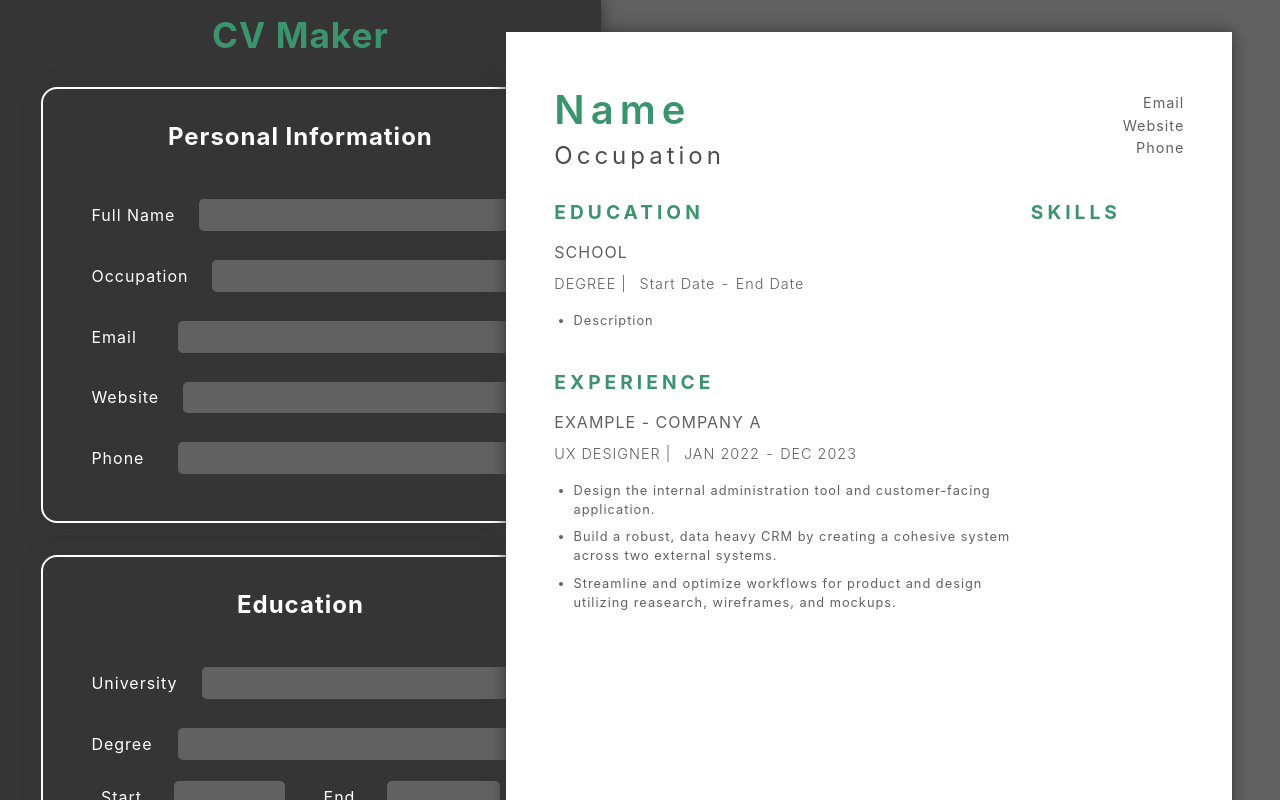
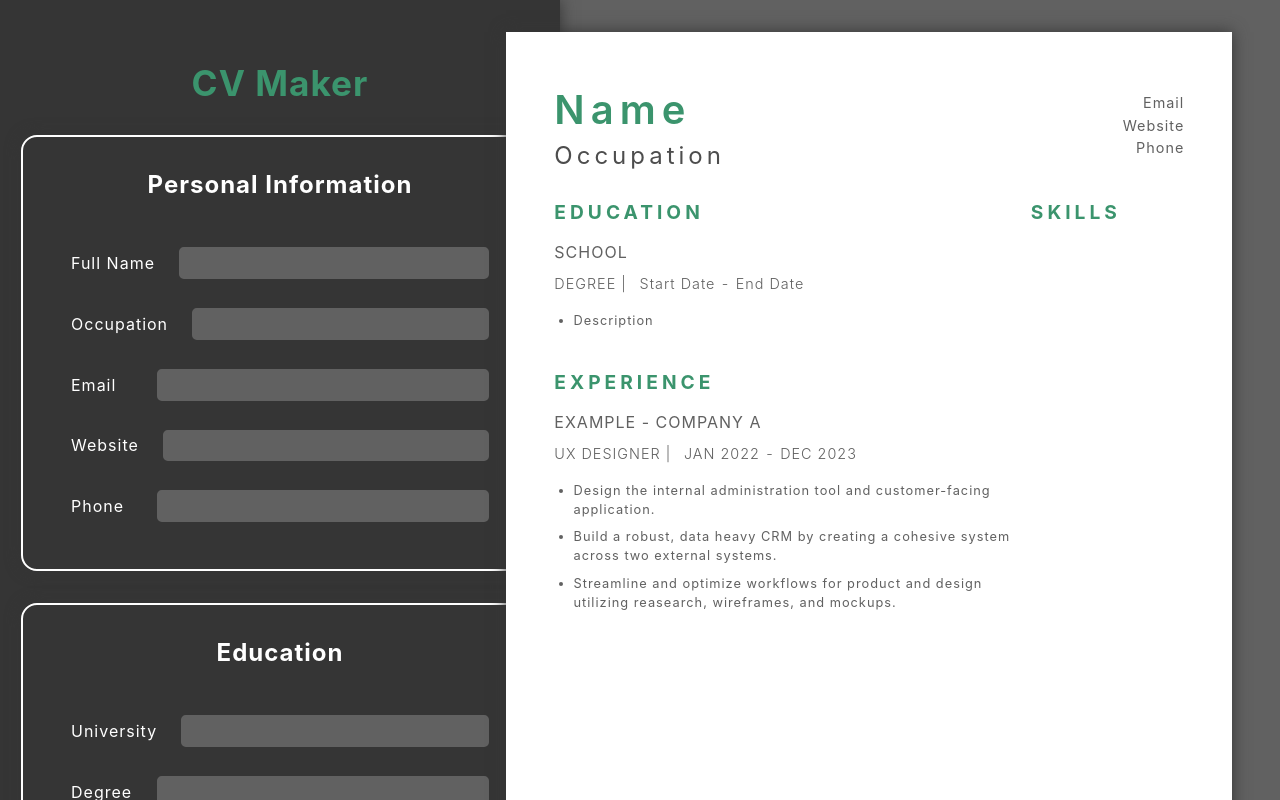
Before and after one commit to dpsiu/CV-Application, a React (Vite) app: page / in a window 1280 px wide. Shown: the top 800 px of the page. Built offline with nearby package versions, Linux system fonts and the light colour scheme.

Commit message:
Refactor styles

```diff
--- a/src/components/ExperienceForm.jsx
+++ b/src/components/ExperienceForm.jsx
@@ -128,12 +128,12 @@ function ExperienceForm({ onAddExperience }) {
         ></textarea>
       </div>
       <div className="buttons">
-        <button
+        {/* <button
           className="delete-education deleteBtn"
           onClick={handleDeleteExperience}
         >
           Delete
-        </button>
+        </button> */}
         <button className="add-experience addBtn" onClick={handleAddExperience}>
           Add
         </button>
--- a/src/index.css
+++ b/src/index.css
@@ -270,6 +270,7 @@ button {
   overflow-x: hidden;
   height: 1050px;
   width: fit-content;
+  padding: 3rem;
 }
 
 .cvPreviewBody{
```
Also changed, not shown: src/App.jsx (line endings or trailing spaces).
